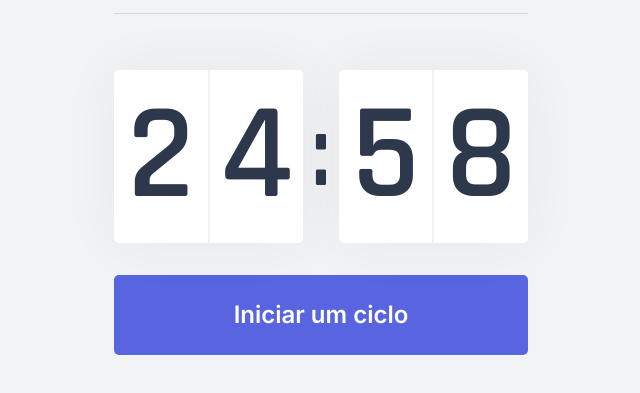
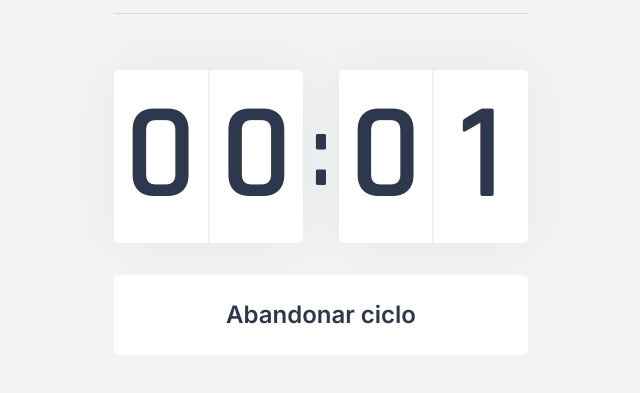
Before and after one commit to brunopetrolini/moveit-next, a Next.js app: page / in a window 1280 px wide. Both pictures are taken after a click on the button "Iniciar um ciclo". Shown: the part 311-704 px from the top of the page, without its empty margins (62-702 px from the left). Built offline with nearby package versions, Linux system fonts and the light colour scheme.

Commit message:
finally countdown feature

```diff
--- a/src/components/Countdown.tsx
+++ b/src/components/Countdown.tsx
@@ -2,25 +2,40 @@
 
 import styles from '../styles/components/Countdown.module.css';
 
+let countdownTimeout: NodeJS.Timeout;
+
 export function Countdown() {
-  const [time, setTime] = useState(25 * 60);
-  const [active, setActive] = useState(false);
+  const [time, setTime] = useState(0.05 * 60);
+  const [isActive, setIsActive] = useState(false);
+  const [hasFinished, setHasFinished] = useState(false);
 
-  const minutes = Math.floor(time) / 60;
+  const minutes = Math.floor(time / 60);
   const seconds = time % 60;
 
   const [minuteLeft, minuteRight] = String(minutes).padStart(2, '0').split('');
   const [secondLeft, secondRight] = String(seconds).padStart(2, '0').split('');
 
   function startCountdown() {
-    setActive(true);
+    setIsActive(true);
+  }
+
+  function resetCountdown() {
+    clearTimeout(countdownTimeout);
+    setIsActive(false);
+
+    setTime(0.05 * 60);
   }
 
   useEffect(() => {
-    if (active && time > 0) {
-      setTimeout(() => { setTime(time - 1) }, 1000);
+    if (isActive && time > 0) {
+      countdownTimeout = setTimeout(() => {
+        setTime(time - 1);
+      }, 1000);
+    } else if (isActive && time === 0) {
+      setHasFinished(true);
+      setIsActive(false);
     }
-  }, [active, time]);
+  }, [isActive, time]);
 
   return (
     <div>
@@ -36,6 +51,24 @@
         </div>
       </div>
 
+      {hasFinished ? (
+        <button
+          disabled
+          className={styles.countdownButton}
+        >
+          Ciclo encerrado
+        </button>
+      ) : (
+          <>
+            {isActive ? (
+              <button
+                type="button"
+                className={`${styles.countdownButton} ${styles.countdownButtonActive}`}
+                onClick={resetCountdown}
+              >
+                Abandonar ciclo
+              </button>
+            ) : (
                 <button
                   type="button"
                   className={styles.countdownButton}
@@ -43,6 +76,11 @@
                 >
                   Iniciar um ciclo
                 </button>
+              )}
+          </>
+        )}
+
+
     </div>
   );
 }
--- a/src/styles/components/Countdown.module.css
+++ b/src/styles/components/Countdown.module.css
@@ -58,6 +58,23 @@
   transition: background-color 0.2s ease;
 }
 
-.countdownButton:hover {
+.countdownButton:not(:disabled):hover {
   background: var(--blue-dark);
 }
+
+.countdownButtonActive {
+  outline: none;
+  background: var(--white);
+  color: var(--title);
+}
+
+.countdownButton:not(:disabled):hover {
+  background: var(--red);
+  color: var(--white);
+}
+
+.countdownButton:disabled {
+  background: var(--white);
+  color: var(--text);
+  cursor: not-allowed;
+}
```
Lines whose indentation alone changed are shown as unchanged.
